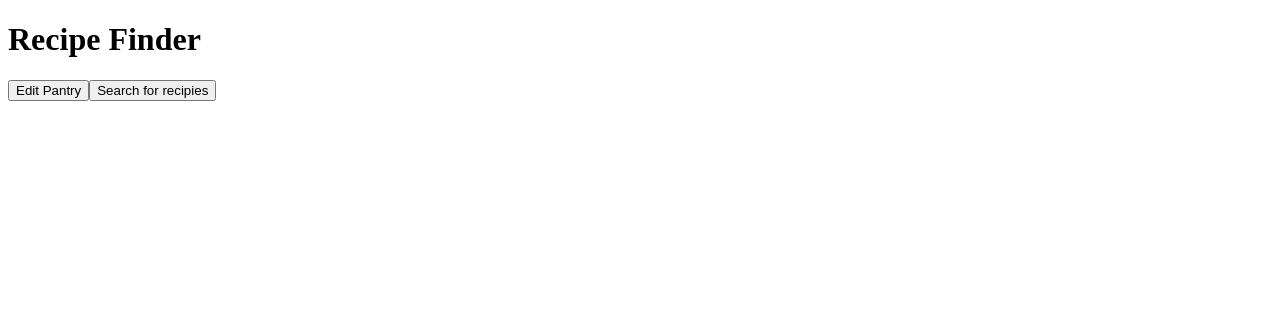
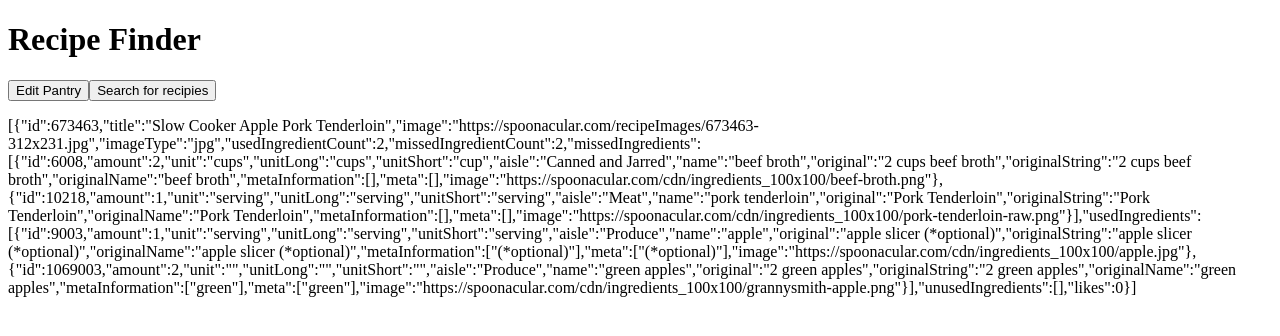
Before and after one commit to AshlandWest/recipie_finder, a React (Create React App) app: page / in a window 1280 px wide. Shown: the top 336 px of the page. Built offline with nearby package versions, Linux system fonts and the light colour scheme; no server answers.

Commit message:
hardcode JSON and comment useEffect  to save API calls

```diff
--- a/src/components/Main.jsx
+++ b/src/components/Main.jsx
@@ -6,23 +6,99 @@ const Main = () => {
   const [recipieObj, setRecipieObj] = useState();
   const [ingredients, setIngredients] = useState(["apples", "flour", "sugar"]);
 
-  useEffect(() => {
-    fetch(
-      `https://api.spoonacular.com/recipes/findByIngredients?apiKey=${API_KEY}&ingredients=${ingredients}&ignorePantry=true&ranking=2`
-    )
-      .then((res) => res.json())
-      .then((res) => {
-        console.log(res);
-        setRecipieObj(JSON.stringify(res));
-      });
-  }, []);
+  const jsonResponse = [
+    {
+      id: 673463,
+      title: "Slow Cooker Apple Pork Tenderloin",
+      image: "https://spoonacular.com/recipeImages/673463-312x231.jpg",
+      imageType: "jpg",
+      usedIngredientCount: 2,
+      missedIngredientCount: 2,
+      missedIngredients: [
+        {
+          id: 6008,
+          amount: 2.0,
+          unit: "cups",
+          unitLong: "cups",
+          unitShort: "cup",
+          aisle: "Canned and Jarred",
+          name: "beef broth",
+          original: "2 cups beef broth",
+          originalString: "2 cups beef broth",
+          originalName: "beef broth",
+          metaInformation: [],
+          meta: [],
+          image:
+            "https://spoonacular.com/cdn/ingredients_100x100/beef-broth.png",
+        },
+        {
+          id: 10218,
+          amount: 1.0,
+          unit: "serving",
+          unitLong: "serving",
+          unitShort: "serving",
+          aisle: "Meat",
+          name: "pork tenderloin",
+          original: "Pork Tenderloin",
+          originalString: "Pork Tenderloin",
+          originalName: "Pork Tenderloin",
+          metaInformation: [],
+          meta: [],
+          image:
+            "https://spoonacular.com/cdn/ingredients_100x100/pork-tenderloin-raw.png",
+        },
+      ],
+      usedIngredients: [
+        {
+          id: 9003,
+          amount: 1.0,
+          unit: "serving",
+          unitLong: "serving",
+          unitShort: "serving",
+          aisle: "Produce",
+          name: "apple",
+          original: "apple slicer (*optional)",
+          originalString: "apple slicer (*optional)",
+          originalName: "apple slicer (*optional)",
+          metaInformation: ["(*optional)"],
+          meta: ["(*optional)"],
+          image: "https://spoonacular.com/cdn/ingredients_100x100/apple.jpg",
+        },
+        {
+          id: 1069003,
+          amount: 2.0,
+          unit: "",
+          unitLong: "",
+          unitShort: "",
+          aisle: "Produce",
+          name: "green apples",
+          original: "2 green apples",
+          originalString: "2 green apples",
+          originalName: "green apples",
+          metaInformation: ["green"],
+          meta: ["green"],
+          image:
+            "https://spoonacular.com/cdn/ingredients_100x100/grannysmith-apple.png",
+        },
+      ],
+      unusedIngredients: [],
+      likes: 0,
+    },
+  ];
+
+  // useEffect(() => {
+  //   fetch(
+  //     `https://api.spoonacular.com/recipes/findByIngredients?apiKey=${API_KEY}&ingredients=${ingredients}&ignorePantry=true&ranking=2`
+  //   )
+  //     .then((res) => res.json())
+  // }, []);
 
   return (
     <main>
       <h1>Recipe Finder</h1>
       <button id="edit-pantry">Edit Pantry</button>
       <button id="search-for-recipies">Search for recipies</button>
-      <p>{recipieObj}</p>
+      <p>{JSON.stringify(jsonResponse)}</p>
     </main>
   );
 };
```
